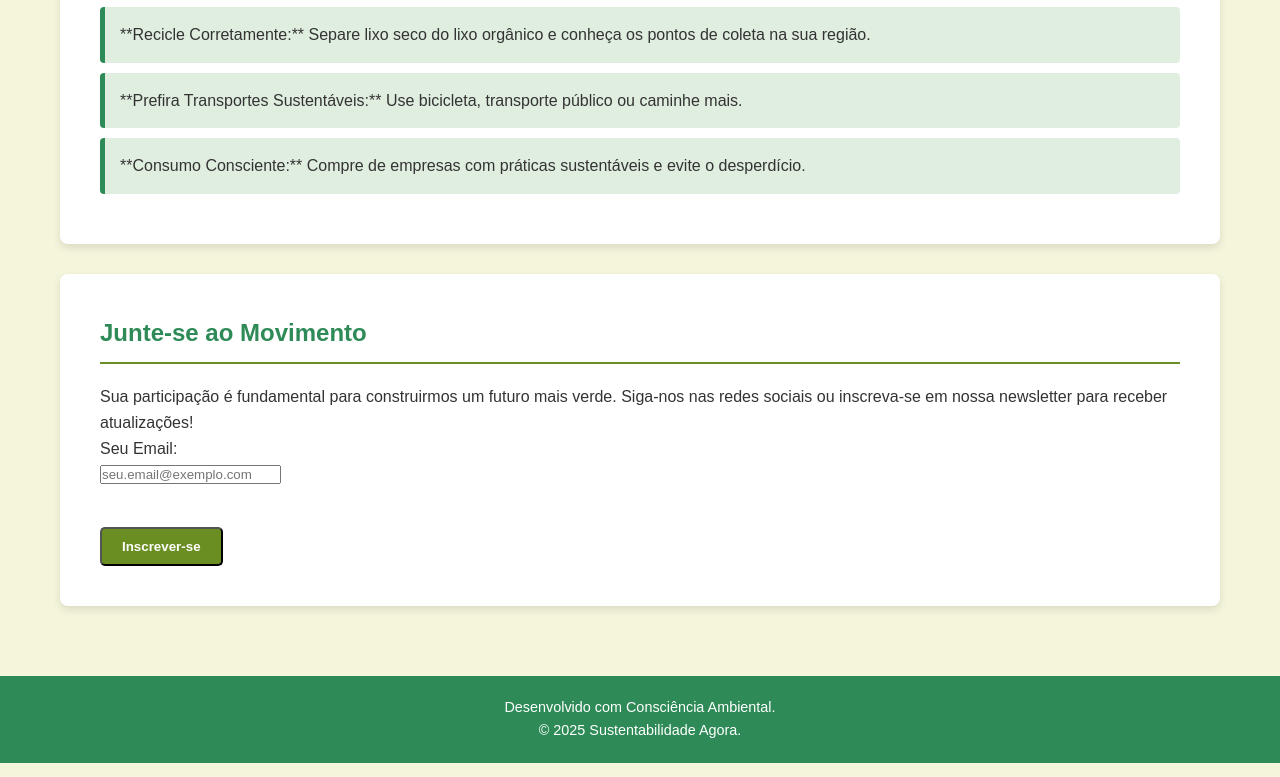
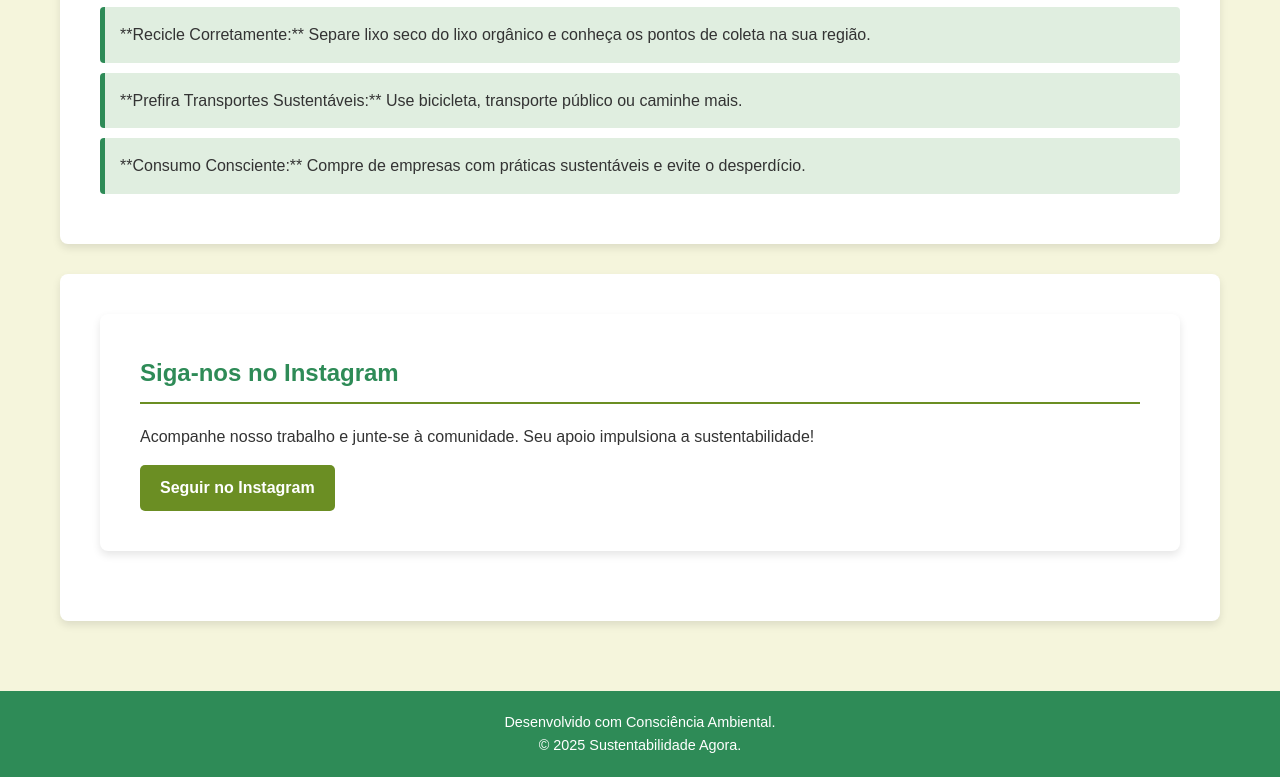
Before and after one commit to karkerkar/Karkerkar-Eixo, a plain HTML site: page index.html in a window 1280 px wide. Shown: the part 916-1693 px from the top of the page. Drawn offline with Linux system fonts and the light colour scheme.

Commit message:
Update index.html

```diff
--- a/index.html
+++ b/index.html
@@ -163,12 +163,15 @@
         </section>
 
         <section id="contato">
-            <h2>Junte-se ao Movimento</h2>
-            <p>Sua participação é fundamental para construirmos um futuro mais verde. Siga-nos nas redes sociais ou inscreva-se em nossa newsletter para receber atualizações!</p>
-            <form>
-                <label for="email">Seu Email:</label><br>
-                <input type="email" id="email" name="email" required placeholder="seu.email@exemplo.com"><br><br>
-                <button type="submit" class="btn-acao">Inscrever-se</button>
+           <a> <section id="contato">
+    <h2>Siga-nos no Instagram</h2>
+    <p>Acompanhe nosso trabalho e junte-se à comunidade. Seu apoio impulsiona a sustentabilidade!</p>
+
+    <a href="https://www.instagram.com/sustentabilidade.que.move/" target="_blank" class="btn-acao">
+        Seguir no Instagram
+    </a>
+
+    </section>
             </form>
         </section>
     </main>
```
